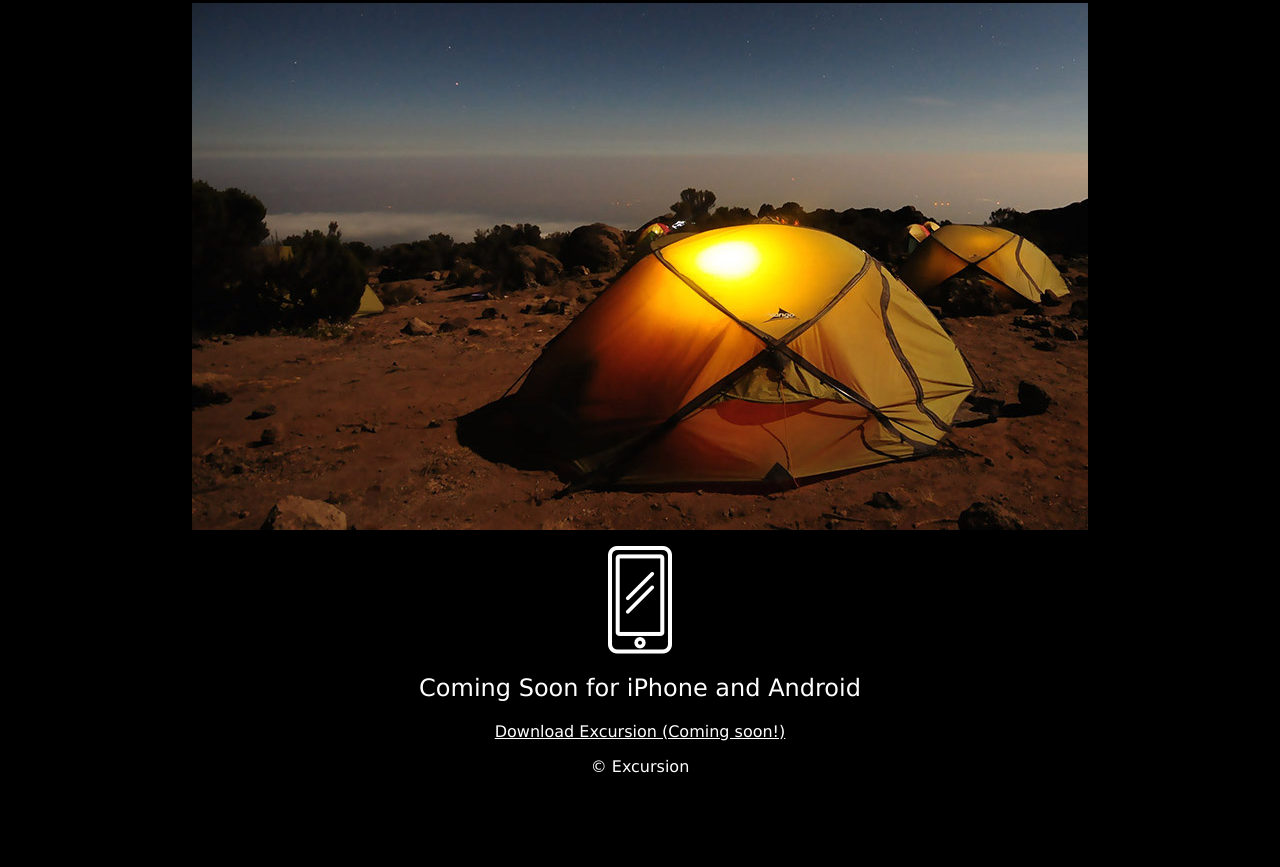
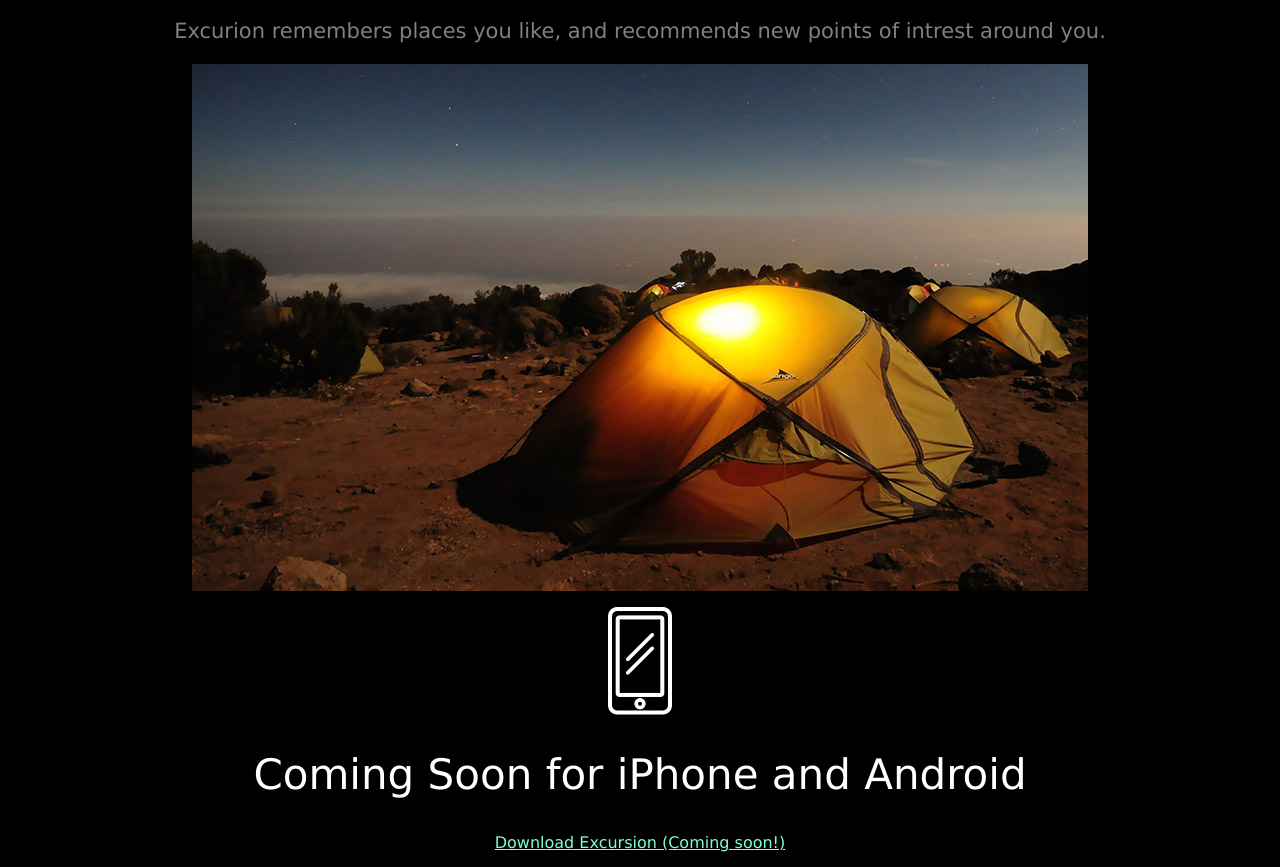
Before and after one commit to StahTheCat/Excursion, a plain HTML site: page index.html in a window 1280 px wide. Shown: the part 410-1277 px from the top of the page. Before the commit the page ends 1202 px from the top, so only its background shows below. Drawn offline with Linux system fonts and the light colour scheme.

Commit message:
put css- web done

```diff
--- a/index.html
+++ b/index.html
@@ -1,4 +1,5 @@
 <html lang="en">
+
 <head>
     <meta charset="UTF-8">
     <meta name="viewport" content="width=device-width, initial-scale=1.0">
@@ -6,6 +7,7 @@
     <link rel="stylesheet" href="./resources/style.css">
     <title>Excursion</title>
 </head>
+
 <body>
     <header>
         <h1>Discover hidden places in the world around you</h1>
@@ -14,7 +16,7 @@
     <video src="./resources/videos/excursion.mp4" autoplay loop>Your browser does not support the video tag.
     </video>
     <h2>Your personal travel quide</h2>
-    <p>Excurion remembers places you like, and recommends new points of intrest around you.</p>
+    <p class="text">Excurion remembers places you like, and recommends new points of intrest around you.</p>
     <p><img src="./resources/image/camp.jpg" alt=""></p>
     <p><img src="./resources/image/phone.png" alt=""></p>
     <h2>Coming Soon for iPhone and Android</h2>
@@ -23,4 +25,5 @@
         <p>© Excursion</p>
     </footer>
 </body>
+
 </html>
--- a/resources/style.css
+++ b/resources/style.css
@@ -10,3 +10,24 @@ h1 {
    font-size: 50px;
    margin: 0.67em;
 }
+
+a {
+    color: aquamarine;
+    font-size: 16px;
+}
+
+h2 {
+    font-size: 42px;
+    font-weight: 300;
+}
+
+.text {
+    font-size: 21px;
+    color: grey;
+}
+
+footer p {
+    font-size: 21px;
+    color: grey;
+    text-align: right;
+}
```
